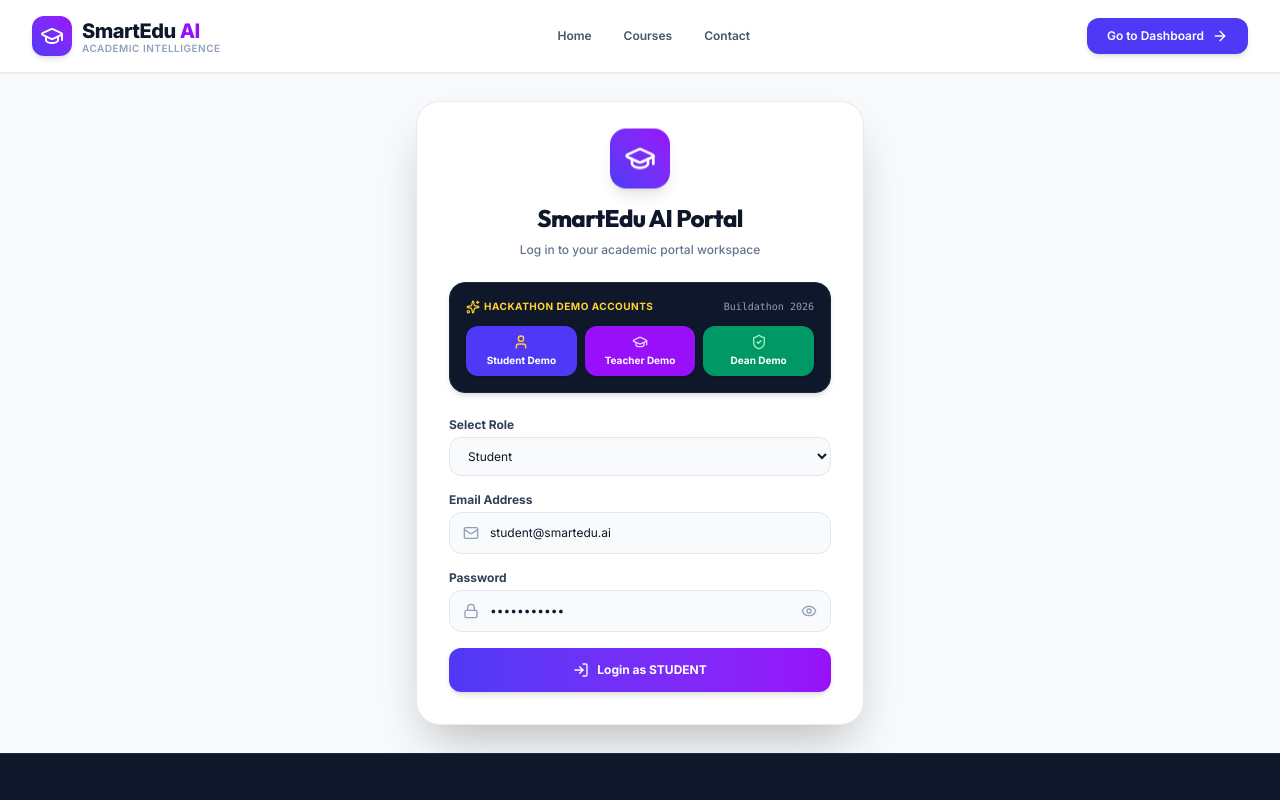
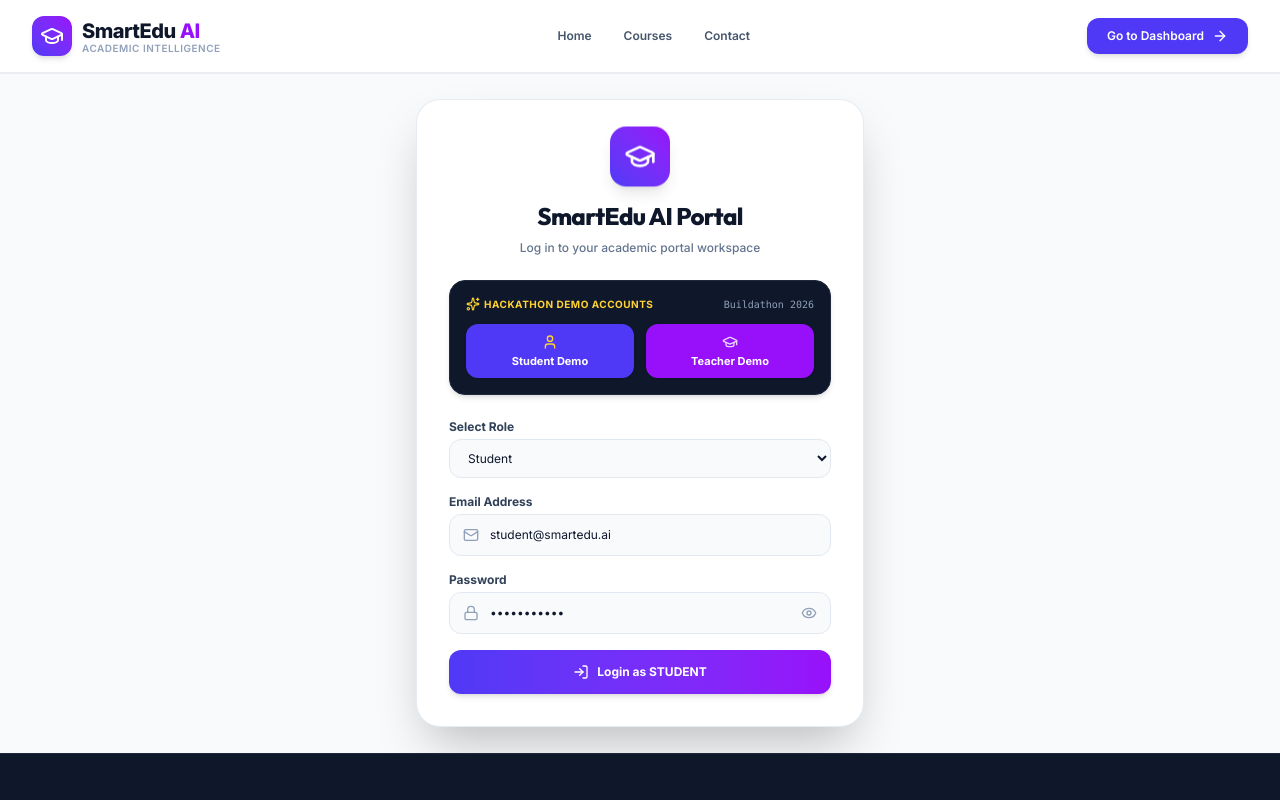
Before and after one commit to GokulSrinivasan17/StudyMate-AI-Management-Portal, a React (Vite) app: page /login in a window 1280 px wide. Shown: the top 800 px of the page. Built offline with nearby package versions, Linux system fonts and the light colour scheme.

Commit message:
fix: Remove Dean Demo account button from login UI

```diff
--- a/src/pages/auth/Login.jsx
+++ b/src/pages/auth/Login.jsx
@@ -2,7 +2,7 @@ import React, { useState } from 'react';
 import { useNavigate, Link } from 'react-router-dom';
 import { useAuth } from '../../context/AuthContext';
 import { useToast } from '../../context/ToastContext';
-import { GraduationCap, LogIn, Sparkles, User, GraduationCap as TeacherIcon, ShieldCheck, Eye, EyeOff, Lock, Mail, RefreshCw } from 'lucide-react';
+import { GraduationCap, LogIn, Sparkles, User, GraduationCap as TeacherIcon, Eye, EyeOff, Lock, Mail, RefreshCw } from 'lucide-react';
 
 export const Login = () => {
   const [email, setEmail] = useState('student@smartedu.ai');
@@ -19,13 +19,11 @@ export const Login = () => {
     setLoading(true);
     let demoEmail = 'student@smartedu.ai';
     if (targetRole === 'teacher') demoEmail = 'teacher@smartedu.ai';
-    if (targetRole === 'admin') demoEmail = 'admin@smartedu.ai';
 
     try {
       const loggedUser = await login(demoEmail, 'password123', targetRole);
       addToast(`Authenticated as ${loggedUser.name} (${targetRole.toUpperCase()})!`, 'success', 'Demo Authentication');
       if (targetRole === 'teacher') navigate('/teacher/dashboard');
-      else if (targetRole === 'admin') navigate('/admin/dashboard');
       else navigate('/student/dashboard');
     } catch {
       addToast('Demo login failed.', 'error');
@@ -70,32 +68,23 @@ export const Login = () => {
             <span className="text-[10px] text-slate-400 font-mono">Buildathon 2026</span>
           </div>
 
-          <div className="grid grid-cols-3 gap-2 text-xs">
+          <div className="grid grid-cols-2 gap-3 text-xs">
             <button
               type="button"
               onClick={() => handleDemoLogin('student')}
-              className="bg-indigo-600 hover:bg-indigo-500 text-white font-bold py-2 px-2 rounded-xl transition-all flex flex-col items-center gap-1 shadow-sm hover:scale-105"
+              className="bg-indigo-600 hover:bg-indigo-500 text-white font-bold py-2.5 px-3 rounded-xl transition-all flex flex-col items-center gap-1 shadow-sm hover:scale-105"
             >
               <User className="w-4 h-4 text-amber-300" />
-              <span className="text-[10px]">Student Demo</span>
+              <span className="text-[11px]">Student Demo</span>
             </button>
 
             <button
               type="button"
               onClick={() => handleDemoLogin('teacher')}
-              className="bg-purple-600 hover:bg-purple-500 text-white font-bold py-2 px-2 rounded-xl transition-all flex flex-col items-center gap-1 shadow-sm hover:scale-105"
+              className="bg-purple-600 hover:bg-purple-500 text-white font-bold py-2.5 px-3 rounded-xl transition-all flex flex-col items-center gap-1 shadow-sm hover:scale-105"
             >
               <TeacherIcon className="w-4 h-4 text-purple-200" />
-              <span className="text-[10px]">Teacher Demo</span>
-            </button>
-
-            <button
-              type="button"
-              onClick={() => handleDemoLogin('admin')}
-              className="bg-emerald-600 hover:bg-emerald-500 text-white font-bold py-2 px-2 rounded-xl transition-all flex flex-col items-center gap-1 shadow-sm hover:scale-105"
-            >
-              <ShieldCheck className="w-4 h-4 text-emerald-200" />
-              <span className="text-[10px]">Dean Demo</span>
+              <span className="text-[11px]">Teacher Demo</span>
             </button>
           </div>
         </div>
```
